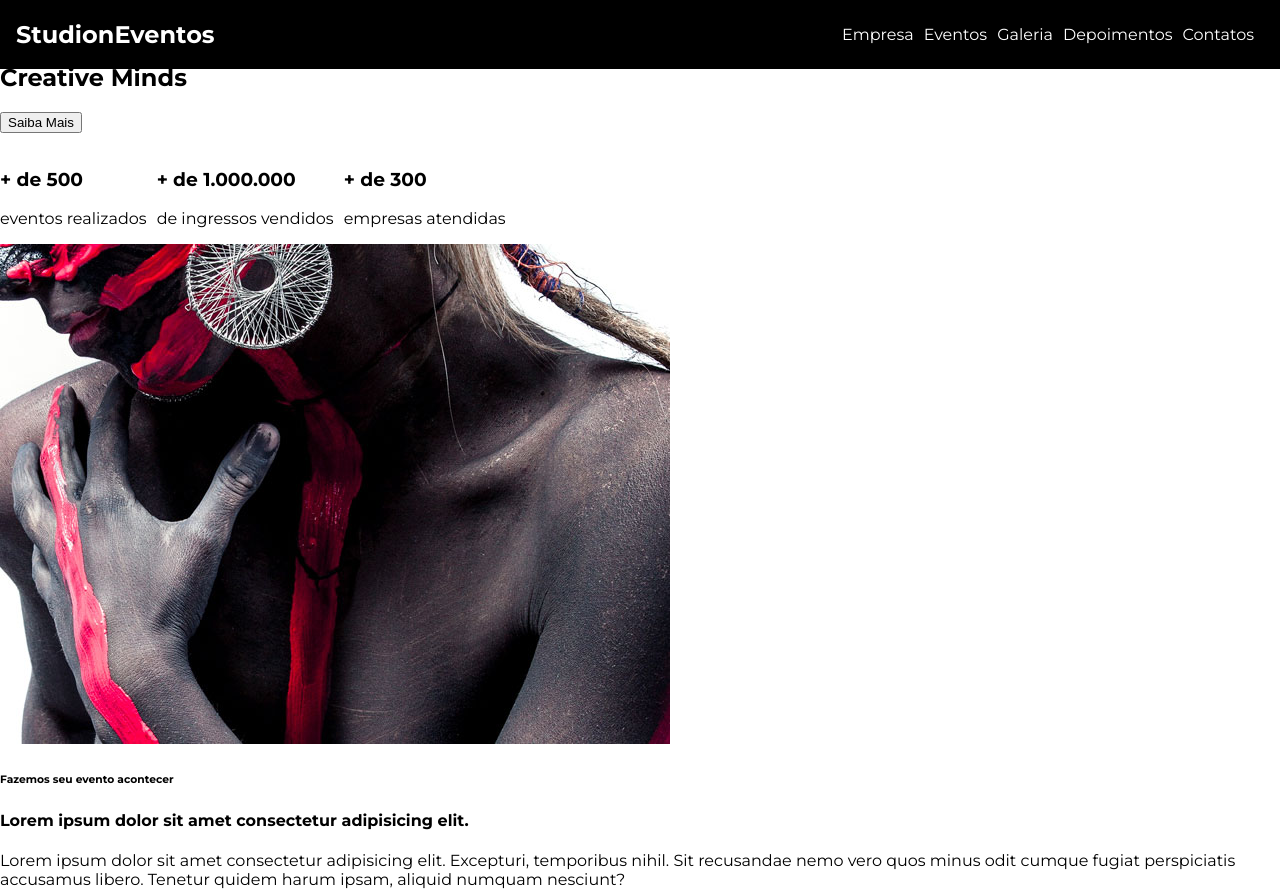
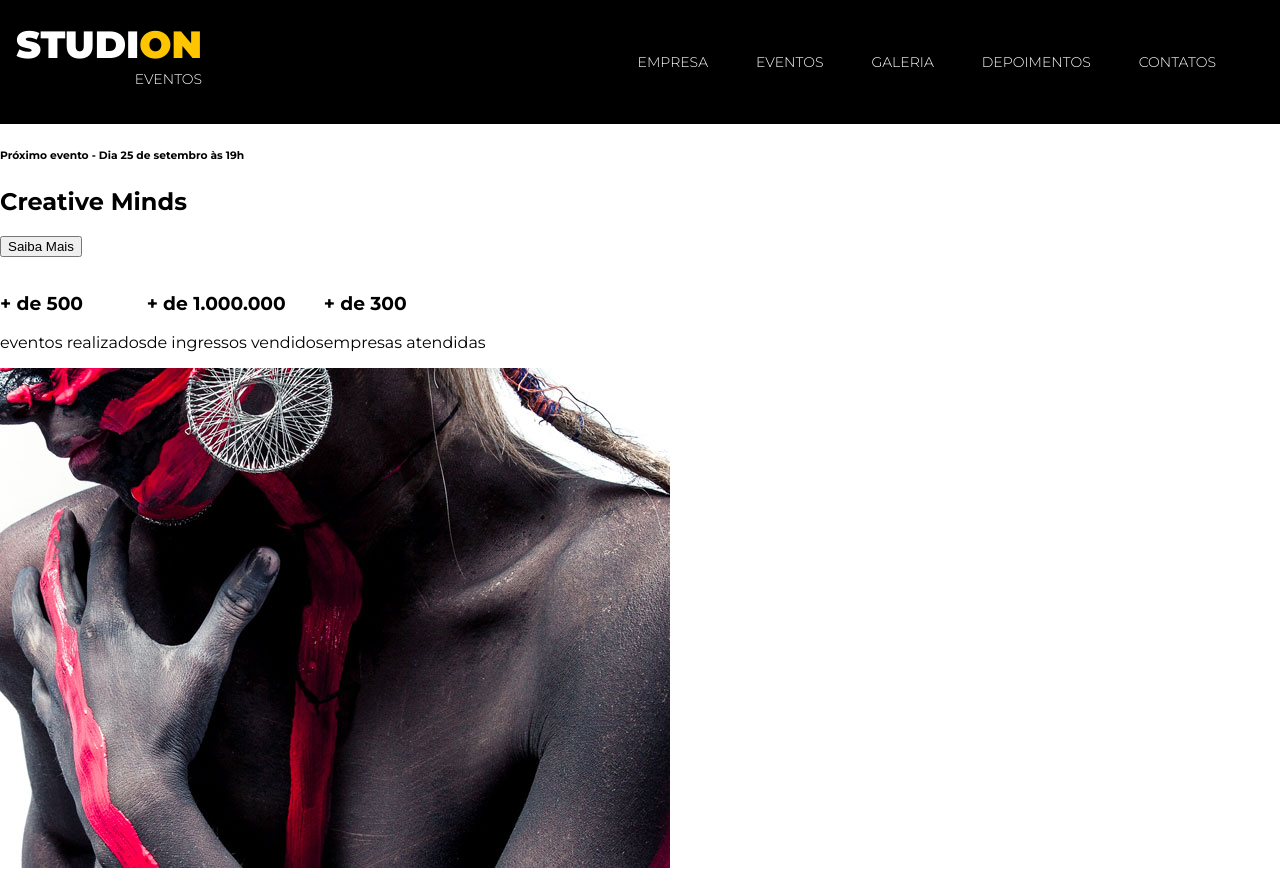
Before and after one commit to nunojardim/studion, a website: page src/index.html in a window 1280 px wide. Shown: the top 892 px of the page. Drawn offline with Linux system fonts and the light colour scheme.

Commit message:
feat(nav): completed navbar

```diff
--- a/src/index.html
+++ b/src/index.html
@@ -11,7 +11,10 @@
 
     <body>
         <nav class="navbar">
-            <h1>Studi<span>on</span><span>Eventos</span></h1>
+            <h1 class="logo-studion">
+                Studi<span class="copy-primary">on</span>
+                <span class="logo-studion__subtitle">Eventos</span>
+            </h1>
             <ul class="navbar__links">
                 <li>
                     <a href="#empresa">
--- a/src/style.css
+++ b/src/style.css
@@ -1,17 +1,20 @@
-@import url('https://fonts.googleapis.com/css2?family=Montserrat:wght@400;700&display=swap');
+@import url('https://fonts.googleapis.com/css2?family=Montserrat:wght@300;400;700;900&display=swap');
 
 * {
     box-sizing: border-box;
 }
 
 :root {
+    --color-primary: #ffc500;
     font-family: 'Montserrat', sans-serif;
     font-size:16px;
+
 
 } /* :root = html */
 
 body{
     margin:0;
+    padding-top:7.75rem;
 }
 
 ul {
@@ -20,12 +23,6 @@ ul {
     padding-left: 0;
 }
 
-li {
-    margin-right: 0.625rem;
-    /* equivalente a 16px que é o valor do root do html default
-    querendo a fonte com 10px basta dividir 10/16 = 0.625
-    */
- }
 .navbar {
     position:fixed;
     display:grid;
@@ -34,6 +31,7 @@ li {
     top:0;
     left:0;
     width: 100vw;
+    height: 7.75rem;
     padding: 0 1rem;
     background-color: #000;
     color:#fff
@@ -43,7 +41,38 @@ li {
     justify-self: end;
 }
 
-.navbar__links a{
+.navbar__links li {
+    margin-right: 3rem;
+    /* equivalente a 16px que é o valor do root do html default
+    querendo a fonte com 10px basta dividir 10/16 = 0.625
+    */
+    font-size: 0.875rem;
+    text-transform: uppercase;
+ }
+
+.navbar__links a {
+    font-weight: 300;
     color:#fff;
     text-decoration: none;
 }
+
+.navbar__links a:hover {
+    color: var(--color-primary);
+}
+
+.logo-studion {
+    font-size: 2.375rem ;
+    font-weight: 900;
+    line-height: 1ch; /* relativa ao tamanho da altura do glifo zero da fonte */
+    text-transform: uppercase;
+    text-align: right;
+}
+
+.logo-studion__subtitle {
+    font-size:0.875rem;
+    font-weight:300;
+}
+
+.copy-primary {
+    color: var(--color-primary);
+}
```
